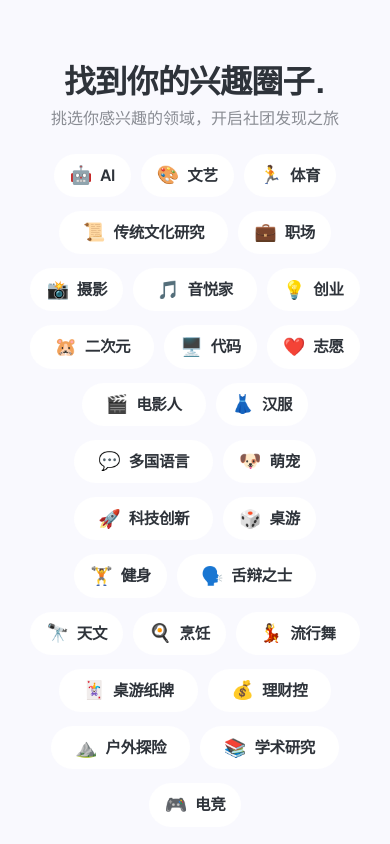
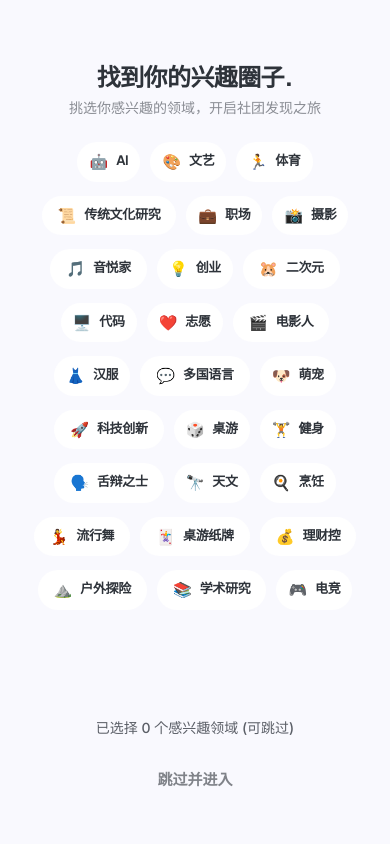
Before and after one commit to Easunooo/campus_circle_meituan, a React (Vite) app: page / in a window 390 px wide. Built offline with nearby package versions, Linux system fonts and the light colour scheme.

Commit message:
style(mobile): further reduce interest selection font sizes

```diff
--- a/src/components/InterestSelection.tsx
+++ b/src/components/InterestSelection.tsx
@@ -17,15 +17,16 @@
         animate={{ opacity: 1, y: 0 }}
         className="mb-6 sm:mb-10 text-center"
       >
-        <h1 className="font-headline text-[32px] sm:text-[42px] font-extrabold tracking-tight mb-2 leading-[1.05]">找到你的兴趣圈子.</h1>
-        <p className="text-on-surface-variant text-[16px] sm:text-[19px] font-medium opacity-70 px-4">挑选你感兴趣的领域，开启社团发现之旅</p>
+        <h1 className="font-headline text-[24px] sm:text-[42px] font-extrabold tracking-tight mb-2 leading-[1.05]">找到你的兴趣圈子.</h1>
+        <p className="text-on-surface-variant text-[14px] sm:text-[19px] font-medium opacity-70 px-4">挑选你感兴趣的领域，开启社团发现之旅</p>
       </motion.div>
 
       <div className="flex flex-wrap justify-center gap-x-2.5 gap-y-3.5 mb-auto px-1">
         {INTEREST_TAGS.map((interest, idx) => {
           const isSelected = selected.includes(interest.name);
           // Create variety by slightly varying padding based on index or name length
-          const extraPadding = interest.name.length > 2 ? "px-6" : "px-4";
+          // Adjust padding for mobile vs desktop
+          const extraPadding = interest.name.length > 2 ? "px-4 sm:px-6" : "px-3 sm:px-4";
 
           return (
             <motion.button
@@ -39,8 +40,8 @@
                   : "bg-white border-outline-variant/25 text-on-surface hover:border-outline-variant/60"
               )}
             >
-              <span className="text-[18px] sm:text-[22px] leading-none translate-y-[-0.5px]">{interest.icon}</span>
-              <span className="font-headline font-semibold text-[15.5px] sm:text-[18.5px] tracking-tight translate-y-[-1px]">{interest.name}</span>
+              <span className="text-[15px] sm:text-[22px] leading-none translate-y-[-0.5px]">{interest.icon}</span>
+              <span className="font-headline font-semibold text-[13px] sm:text-[18.5px] tracking-tight translate-y-[-1px]">{interest.name}</span>
             </motion.button>
           );
         })}
@@ -53,7 +54,7 @@
         <button
           onClick={onComplete}
           className={cn(
-            "w-full max-w-[280px] mx-auto py-3.5 rounded-full font-headline font-bold text-[17.5px] sm:text-[20.5px] transition-all active:scale-[0.98]",
+            "w-full max-w-[280px] mx-auto py-3.5 rounded-full font-headline font-bold text-[15px] sm:text-[20.5px] transition-all active:scale-[0.98]",
             selected.length > 0
               ? "editorial-gradient text-white shadow-xl"
               : "bg-surface-container-high text-on-surface/60 hover:bg-surface-container-highest"
```
